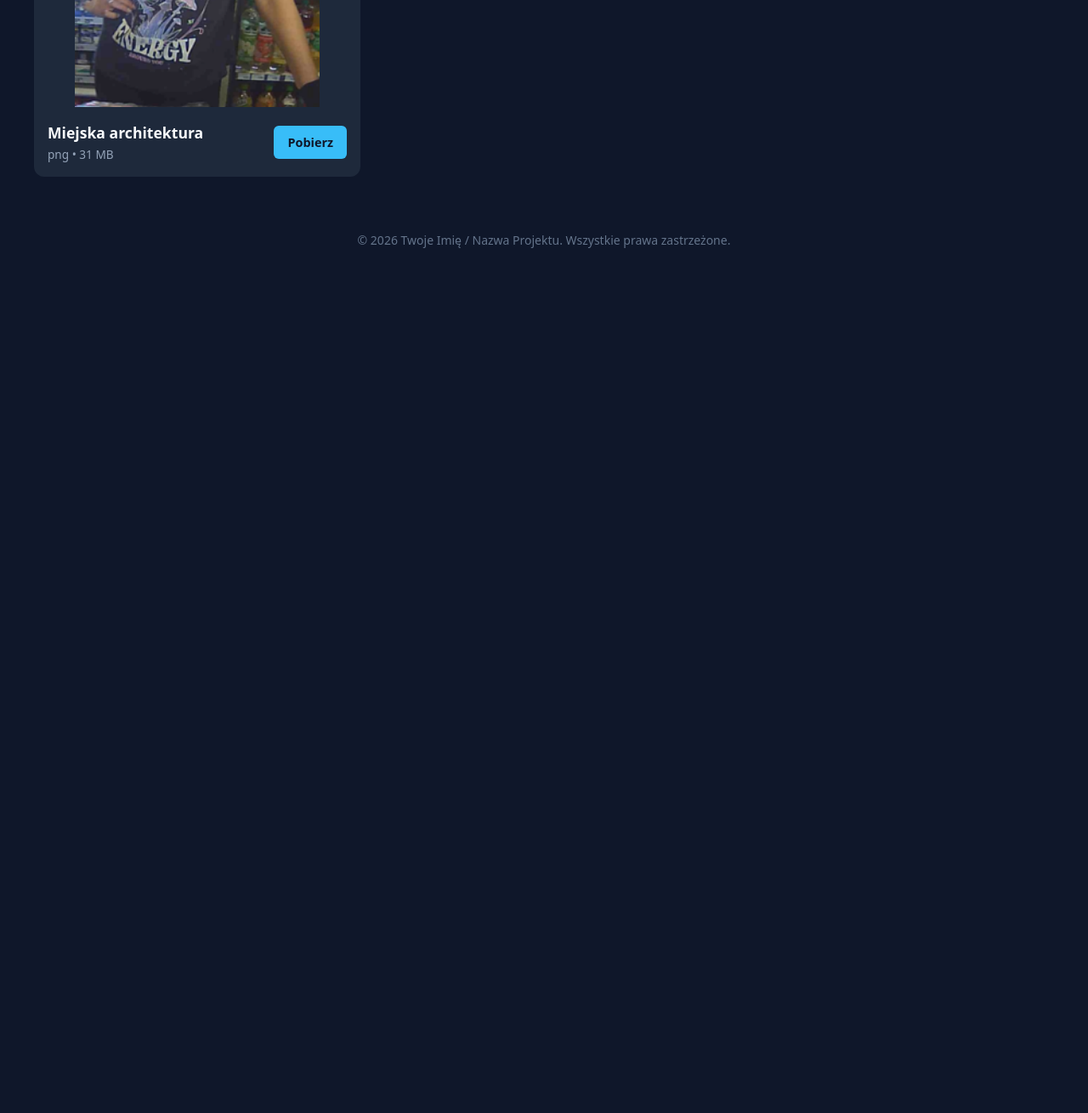
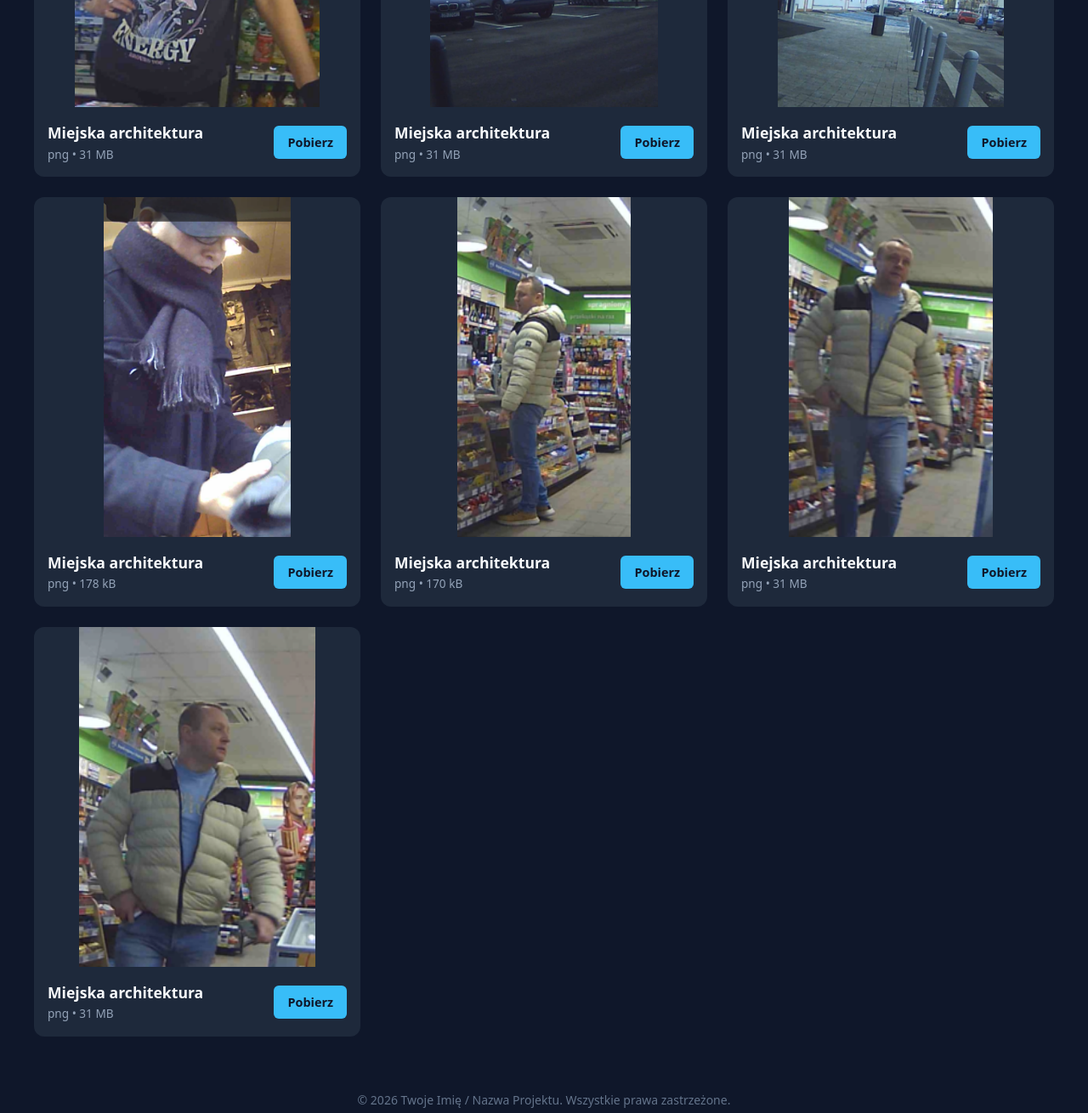
Before and after one commit to KRECHABO/zdjecia_na_stronie, a plain HTML site: page index.html in a window 1280 px wide. Shown: the part 2020-3330 px from the top of the page at 85% size. Before the commit the page ends 2347 px from the top, so only its background shows below. Drawn offline with Linux system fonts and the light colour scheme.

Commit message:
Merge remote-tracking branch 'origin/master'

```diff
--- a/index.html
+++ b/index.html
@@ -260,6 +260,77 @@
     </div>
   </article>
 
+  <!-- KARTA ZDJĘCIA 12 -->
+  <article class="photo-card">
+    <img src="zdjecia/Zrzut ekranu 2026-11-25 114336.png" alt="Nowoczesna architektura" loading="lazy">
+    <div class="photo-info">
+      <div class="photo-details">
+        <h2>Miejska architektura</h2>
+        <p>png • 31 MB</p>
+      </div>
+      <a href="zdjecia/Zrzut ekranu 2026-11-25 114336.png" download="miejska-architektura.jpg" class="download-btn">Pobierz</a>
+    </div>
+  </article>
+
+  <!-- KARTA ZDJĘCIA 13 -->
+  <article class="photo-card">
+    <img src="zdjecia/Zrzut ekranu 2026-11-25 114421.png" alt="Nowoczesna architektura" loading="lazy">
+    <div class="photo-info">
+      <div class="photo-details">
+        <h2>Miejska architektura</h2>
+        <p>png • 31 MB</p>
+      </div>
+      <a href="zdjecia/Zrzut ekranu 2026-11-25 114421.png" download="miejska-architektura.jpg" class="download-btn">Pobierz</a>
+    </div>
+  </article>
+
+  <!-- KARTA ZDJĘCIA 14 -->
+  <article class="photo-card">
+    <img src="zdjecia/Zrzut ekranu 2026-11-25 114856.png" alt="Nowoczesna architektura" loading="lazy">
+    <div class="photo-info">
+      <div class="photo-details">
+        <h2>Miejska architektura</h2>
+        <p>png • 178 kB</p>
+      </div>
+      <a href="zdjecia/Zrzut ekranu 2026-11-25 114856.png" download="miejska-architektura.jpg" class="download-btn">Pobierz</a>
+    </div>
+  </article>
+
+  <!-- KARTA ZDJĘCIA 15 -->
+  <article class="photo-card">
+    <img src="zdjecia/Zrzut ekranu 2026-11-25 115223.png" alt="Nowoczesna architektura" loading="lazy">
+    <div class="photo-info">
+      <div class="photo-details">
+        <h2>Miejska architektura</h2>
+        <p>png • 170 kB</p>
+      </div>
+      <a href="zdjecia/Zrzut ekranu 2026-11-25 115223.png" download="miejska-architektura.jpg" class="download-btn">Pobierz</a>
+    </div>
+  </article>
+
+  <!-- KARTA ZDJĘCIA 16 -->
+  <article class="photo-card">
+    <img src="zdjecia/Zrzut ekranu 2026-11-25 115339.png" alt="Nowoczesna architektura" loading="lazy">
+    <div class="photo-info">
+      <div class="photo-details">
+        <h2>Miejska architektura</h2>
+        <p>png • 31 MB</p>
+      </div>
+      <a href="zdjecia/Zrzut ekranu 2026-11-25 115339.png" download="miejska-architektura.jpg" class="download-btn">Pobierz</a>
+    </div>
+  </article>
+
+  <!-- KARTA ZDJĘCIA 17 -->
+  <article class="photo-card">
+    <img src="zdjecia/Zrzut ekranu 2026-11-25 115455.png" alt="Nowoczesna architektura" loading="lazy">
+    <div class="photo-info">
+      <div class="photo-details">
+        <h2>Miejska architektura</h2>
+        <p>png • 31 MB</p>
+      </div>
+      <a href="zdjecia/Zrzut ekranu 2026-11-25 115455.png" download="miejska-architektura.jpg" class="download-btn">Pobierz</a>
+    </div>
+  </article>
 
 
 
```
Also changed, not shown: zdjecia/Zrzut ekranu 2026-11-25 114336.png (added), zdjecia/Zrzut ekranu 2026-11-25 114421.png (added), zdjecia/Zrzut ekranu 2026-11-25 114856.png (added), zdjecia/Zrzut ekranu 2026-11-25 115223.png (added), zdjecia/Zrzut ekranu 2026-11-25 115339.png (added), zdjecia/Zrzut ekranu 2026-11-25 115455.png (added).
